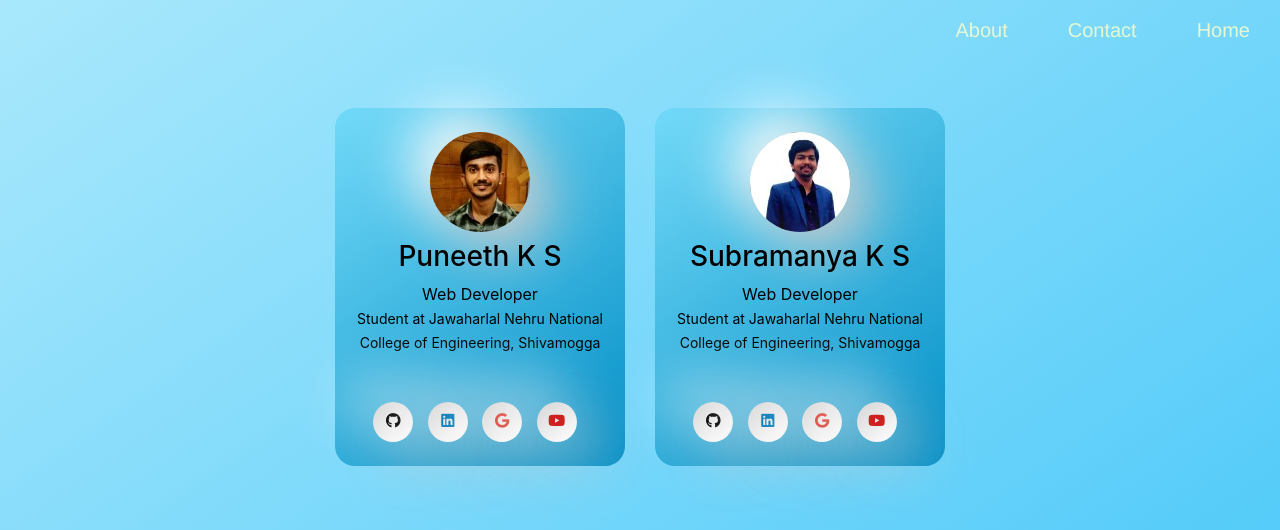
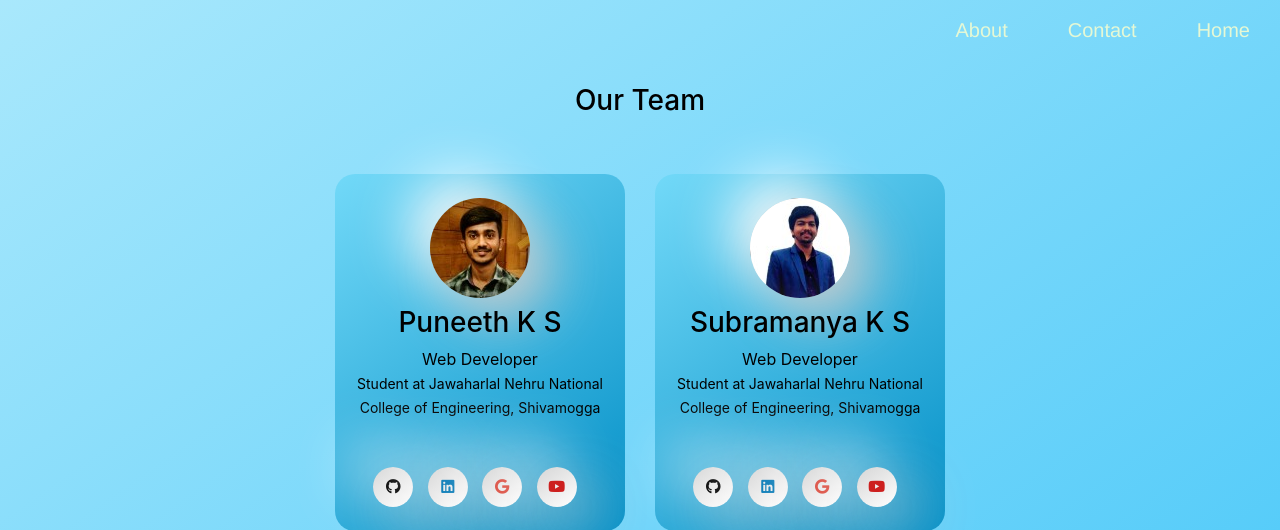
Before and after one commit to SubramanyaKS/Final-year-project, a Flask app: page /contact in a window 1280 px wide. Shown: the top 530 px of the page. Run offline with Flask 2, Linux system fonts and the light colour scheme; some libraries are stand-ins or nearby versions.

Commit message:
upated contact

```diff
--- a/templates/contact.html
+++ b/templates/contact.html
@@ -13,6 +13,8 @@
     <body>
         {% include'nav.html' %}
         <section class="contact">
+            <br>
+            <h3 style="text-align: center;">Our Team</h3>
             <div class="container-fluid reveal">
                 <div class="row row-cols-1 row-cols-md-2">
                     <div class="col mb-4  d-flex align-items-stretch">
```
